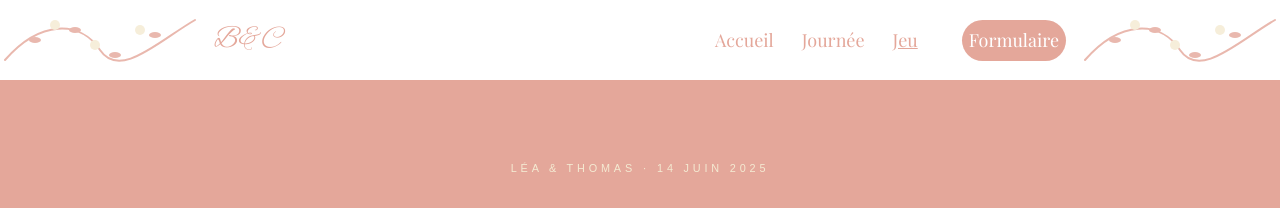
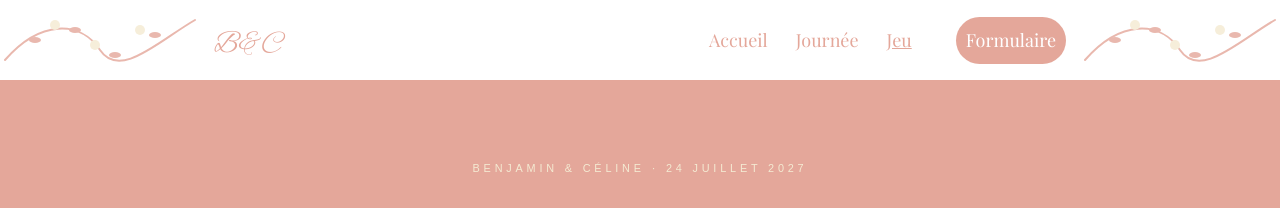
Before and after one commit to bendenois/benetcece2027, a Next.js app: page /jeu in a window 1280 px wide. Shown: the top 208 px of the page. Built offline with nearby package versions, Linux system fonts and the light colour scheme; a web font is replaced by a local one.

Commit message:
small fixes

```diff
--- a/app/globals.css
+++ b/app/globals.css
@@ -18,6 +18,7 @@ body {
     font-size: 30px;
     color: #E4A79A;
     margin-left: 14px;
+    margin-top: 10px;
   }
   .topbar-navigation{
     display: flex;
@@ -39,7 +40,7 @@ body {
       background-color: #E4A79A;
       border-radius: 40px;
       color: white;
-      padding: 7px;
+      padding: 10px;
       margin-left: 30px;
       &:hover{
         background-color: #C4795C;
--- a/app/jeu/page.tsx
+++ b/app/jeu/page.tsx
@@ -362,7 +362,7 @@ export default function jeu() {
         <div style={s.page}>
             {/* Hero */}
             <div style={s.hero}>
-                <p style={s.heroEyebrow}>Léa &amp; Thomas · 14 Juin 2025</p>
+                <p style={s.heroEyebrow}>Benjamin &amp; Céline · 24 Juillet 2027</p>
                 <h1 style={s.heroTitle}>
                     Chocolatine ou<br />pain au chocolat
                 </h1>
--- a/app/journee/page.tsx
+++ b/app/journee/page.tsx
@@ -103,7 +103,7 @@ export default function journee() {
                         {/* Carte Google Maps */}
                         <div style={{ height: 340, background: c.creamDark }}>
                             <iframe
-                                src="https://www.google.com/maps/embed/v1/place?key=YOUR_GOOGLE_MAPS_API_KEY&q=Domaine+de+Valmont,Barsac,France&zoom=14"
+                                src="https://www.google.com/maps/embed/v1/place?key=AIzaSyBvuX2bG4zoq9yUD8DkseErqBjZfqtX8Do&q=Chateau+Hotel+Domaine+de+Valmont,Barsac,France&zoom=14"
                                 width="100%"
                                 height="340"
                                 style={{ border: 0, display: "block" }}
```
